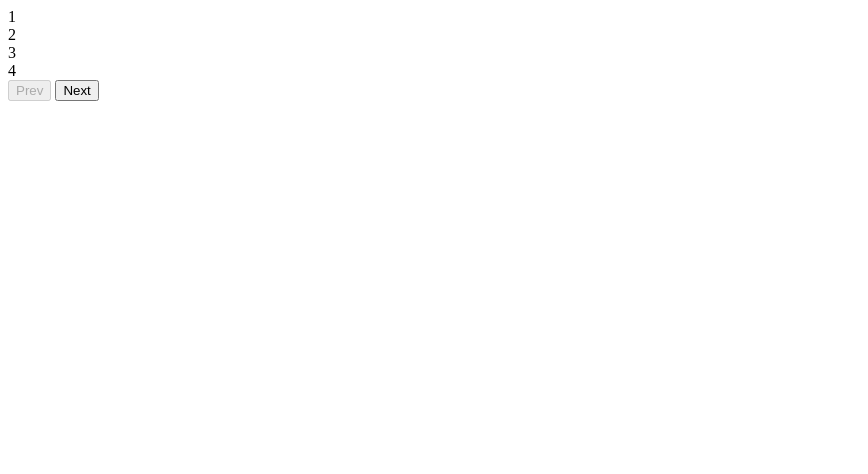
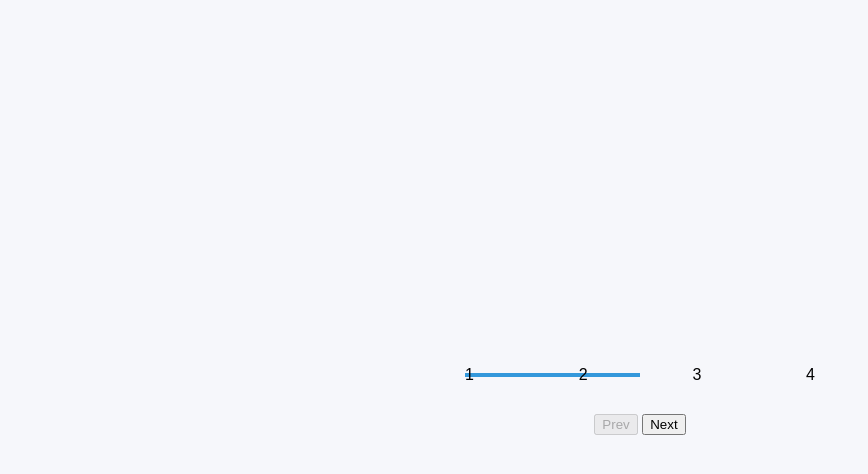
Before and after one commit to gabrielcrosetti/progress-bar, a plain HTML site: page index.html in a window 1280 px wide. Shown: the whole page, without its empty margins (0-868 px from the left). Drawn offline with Linux system fonts and the light colour scheme; a web font is replaced by a local one.

Commit message:
Initial changes to styling

```diff
--- a/index.html
+++ b/index.html
@@ -4,6 +4,8 @@
     <meta charset="UTF-8">
     <meta http-equiv="X-UA-Compatible" content="IE=edge">
     <meta name="viewport" content="width=device-width, initial-scale=1.0">
+    <link rel="stylesheet" href="https://cdnjs.cloudflare.com/ajax/libs/font-awesome/6.0.0-beta3/css/all.min.css" integrity="sha512-Fo3rlrZj/k7ujTnHg4CGR2D7kSs0v4LLanw2qksYuRlEzO+tcaEPQogQ0KaoGN26/zrn20ImR1DfuLWnOo7aBA==" crossorigin="anonymous" referrerpolicy="no-referrer" />
+    <link rel="stylesheet" href="style.css">
     <title>Progress Bar</title>
 </head>
 <body>
@@ -17,7 +19,7 @@
         </div>
 
         <button class="btn" id="prev" disabled>Prev</button>
-        <button class="btn" id="prev">Next</button>
+        <button class="btn" id="next">Next</button>
     </div>
     <script src="script.js"></script>
 </body>
--- a/style.css
+++ b/style.css
@@ -0,0 +1,41 @@
+@import url('https://fonts.googleapis.com/css2?family=Muli&display=swap');
+
+* {
+    box-sizing: border-box;
+}
+
+body {
+    background-color: #f6f7fb;
+    font-family: 'Muli', sans-serif;
+    margin: 0;
+    display: flex;
+    align-items: center;
+    justify-content: center;
+    height: 100vh;
+    overflow: hidden;
+}
+
+.container {
+    text-align: center;
+}
+
+.progress-container {
+    display: flex;
+    justify-content: space-between;
+    position: relative;
+    margin-bottom: 30px;
+    max-width: 100%;
+    width: 350px;
+}
+
+.progress {
+    background-color: #3498db;
+    position: absolute;
+    top: 50%;
+    left: 0;
+    transform: translateY(-50%);
+    height: 4px;
+    width: 50%;
+    z-index: -1;
+    transition: .4s ease;
+}
```
